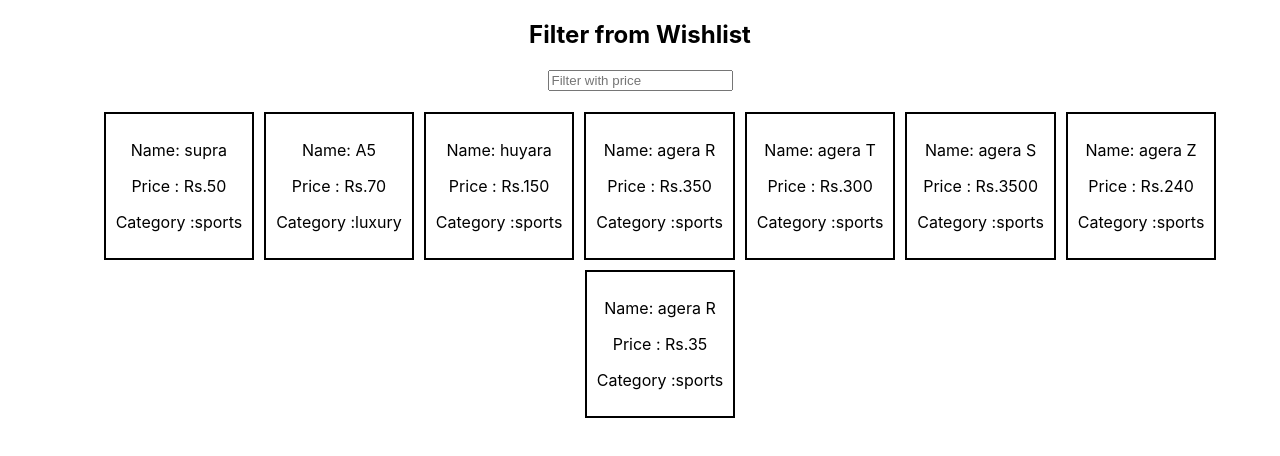
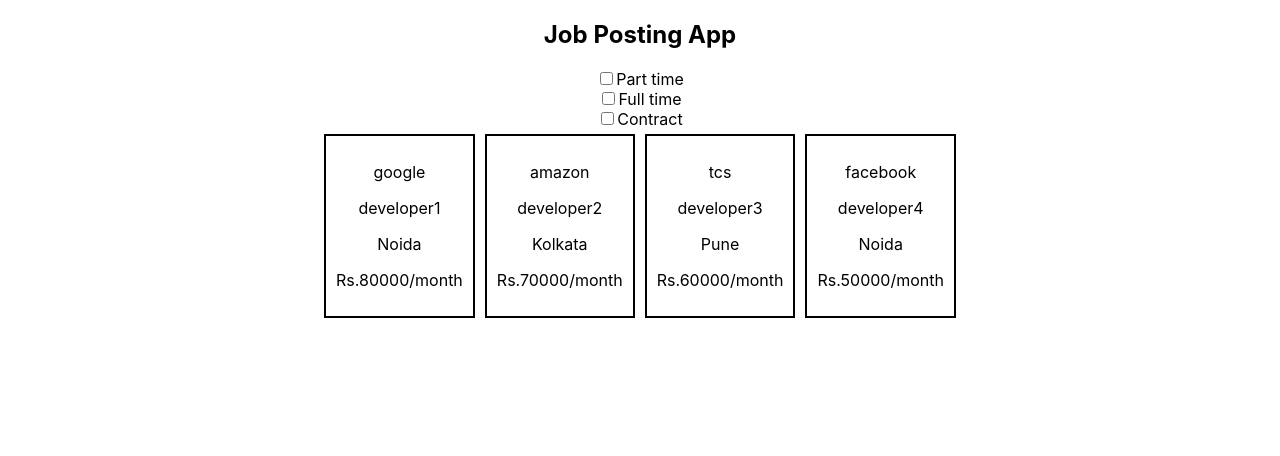
Before and after one commit to patelamancode/my-sol-set5-fp, a React (Create React App) app: page / in a window 1280 px wide. Shown: the top 456 px of the page. Built offline with nearby package versions, Linux system fonts and the light colour scheme.

Commit message:
solving one checkbox jobposting filter question

```diff
--- a/src/App.js
+++ b/src/App.js
@@ -1,7 +1,8 @@
 import './App.css';
 // import PracticeSet2 from './components/100Days_of_code/Day4/PracticeSet2';
 // import Practiceset3 from './components/100Days_of_code/Day5/Practiceset3';
-import Filterpractice from './components/100Days_of_code/Day6/Filterpractice';
+// import Filterpractice from './components/100Days_of_code/Day6/Filterpractice';
+import JobPosting from './components/100Days_of_code/Day6/JobPosting';
 import { employees , cars } from './components/Database';
 // import Carstore from './components/Carstore';
 // import Cart from './components/Cart';
@@ -41,7 +42,8 @@
      {/* <ProductCard /> */}
      {/* <PracticeSet2 /> */}
      {/* <Practiceset3 /> */}
-     <Filterpractice dataItem={cars}/>
+     {/* <Filterpractice dataItem={cars}/> */}
+     <JobPosting />
     </div>
   )
 }
--- /dev/null
+++ b/src/components/100Days_of_code/Day6/JobPosting.js
@@ -0,0 +1,70 @@
+import React, {useState} from 'react'
+
+
+const jobs = [
+    {company:'google', title:'developer1', location:'Noida', salary: 80000, jobtype:'full-time'},
+    {company:'amazon', title:'developer2', location:'Kolkata', salary: 70000, jobtype:'part-time'},
+    {company:'tcs', title:'developer3', location:'Pune', salary: 60000, jobtype:'full-time'},
+    {company:'facebook', title:'developer4', location:'Noida', salary: 50000, jobtype:'contract'}
+]
+
+const DisplayJobs = ({jobData, userChecked, userCheckedValue}) =>{
+
+    const dataFilterWitJobType = (jobData) =>{
+        if(userChecked){
+           return jobData.filter(({jobtype})=> jobtype === userCheckedValue )
+        } else return jobData
+    }
+    return(
+        <div>
+            {dataFilterWitJobType(jobData).map(({company,title,location,salary}) =>
+            <div key={company}
+             style={{
+              border:'solid 2px black',
+              display:'inline-block',
+              margin:'5px',
+              padding:'10px',
+              }}>
+                <p>{company}</p>
+                <p>{title}</p>
+                <p>{location}</p>
+                <p>Rs.{salary}/month</p>
+            </div>)}
+        </div>
+    )
+}
+
+
+const JobPosting = () => {
+    const [checkedBoxValue, setCheckedBoxValue] = useState('');
+    const [isChecked, setIsChecked] = useState(false)
+
+    const checkboxHandler = (e) =>{
+        if(e.target.checked){
+            setIsChecked(true)
+        }
+        setCheckedBoxValue(e.target.value)
+    }
+    // console.log(checkedBox);
+
+  return (
+    <div>
+      <h2>Job Posting App</h2>
+      <div>
+        <input type='checkbox' value='part-time' onChange={checkboxHandler}/>
+        <label htmlFor='part-time'>Part time</label>
+      </div>
+      <div>
+        <input type='checkbox' value='full-time' onChange={checkboxHandler}/>
+        <label htmlFor='full-time'>Full time</label>
+      </div>
+      <div>
+        <input type='checkbox' value='contract' onChange={checkboxHandler}/>
+        <label htmlFor='contract'>Contract</label>
+      </div>
+      <DisplayJobs jobData={jobs} userChecked={isChecked} userCheckedValue={checkedBoxValue}/>
+    </div>
+  )
+}
+
+export default JobPosting
```
